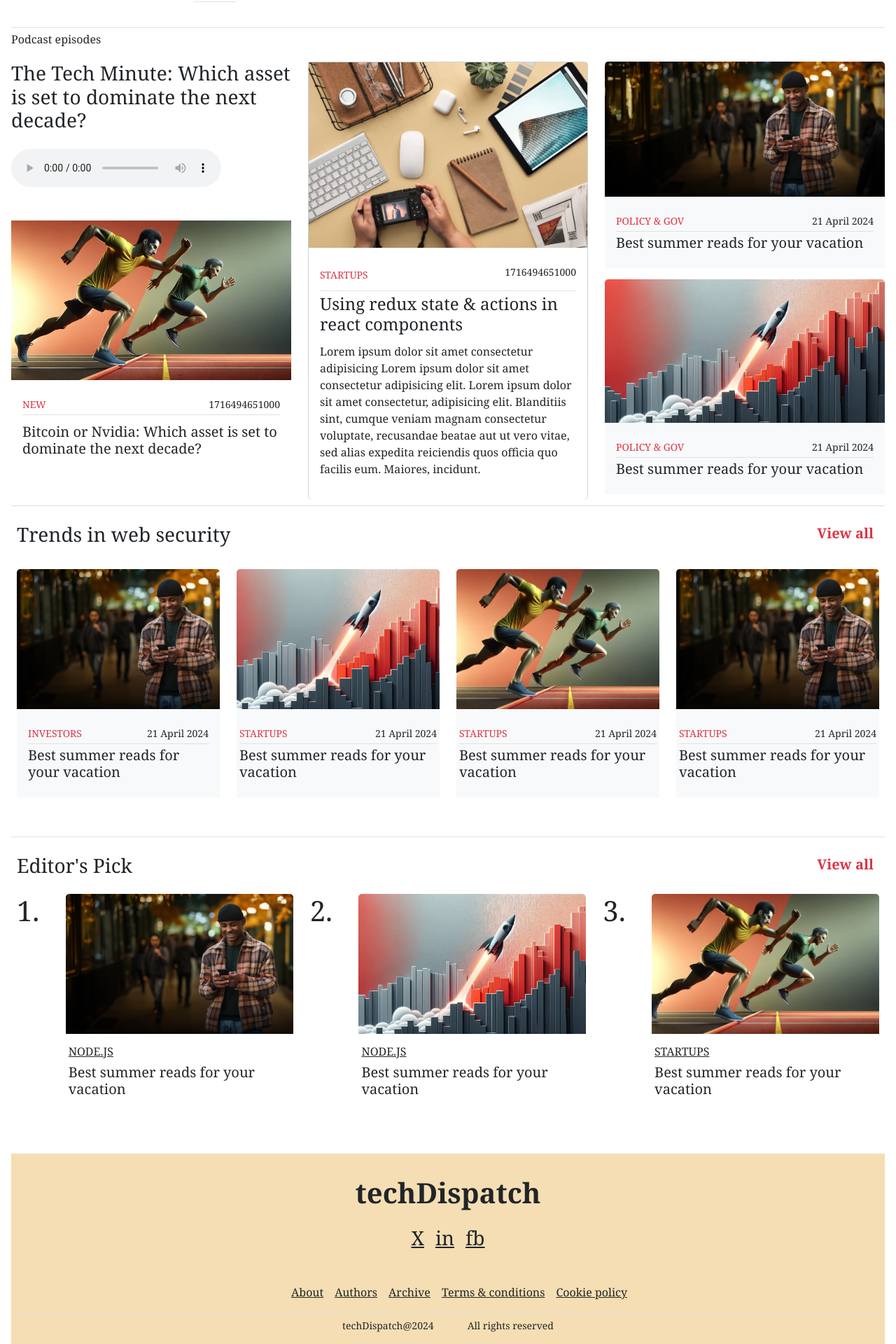
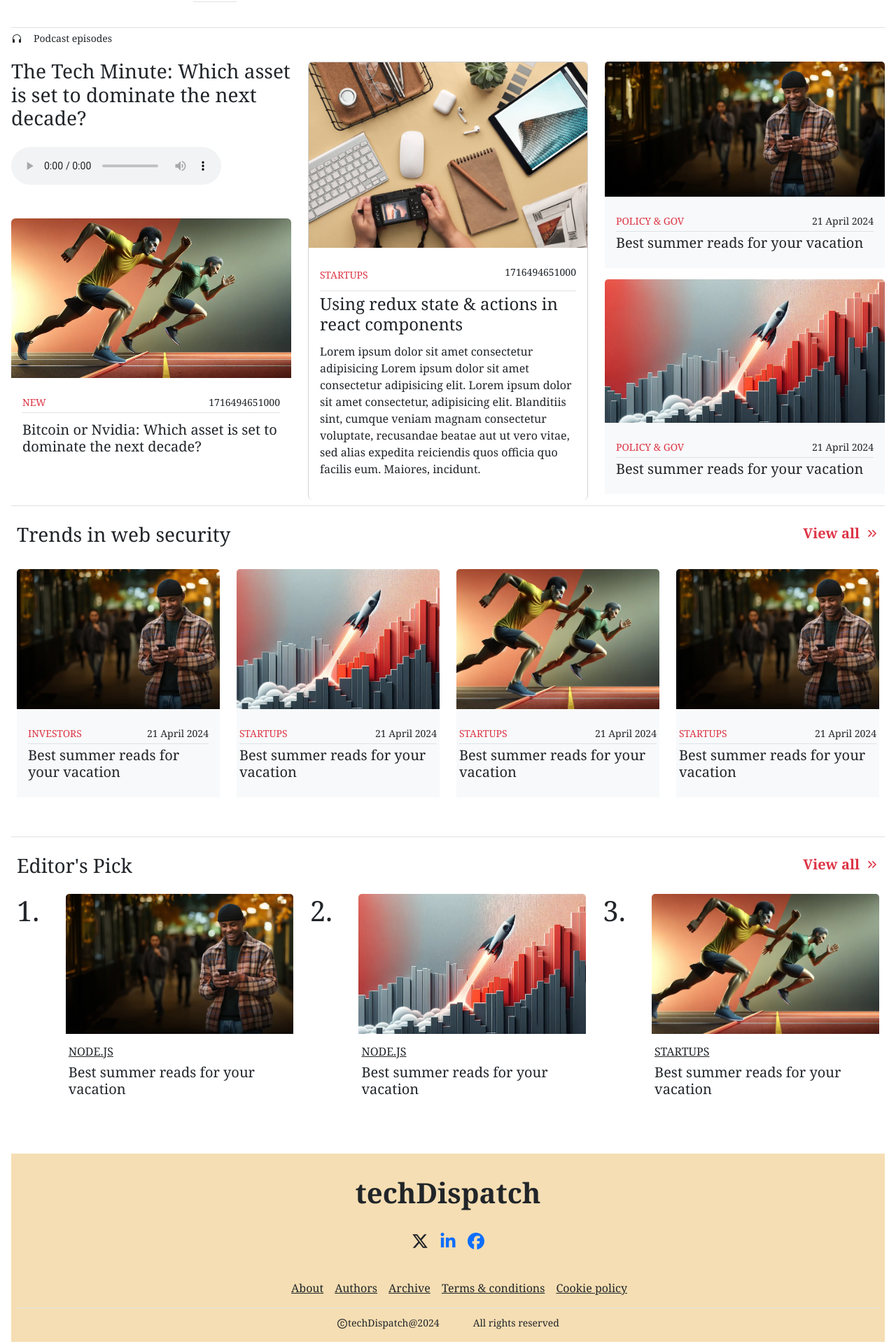
Before and after one commit to atuyabirisi/techDispatch, a React (Vite) app: page / in a window 1280 px wide. Shown: the part 219-2139 px from the top of the page at 70% size. Built offline with nearby package versions, Linux system fonts and the light colour scheme.

Commit message:
add homepage icons

```diff
--- a/package.json
+++ b/package.json
@@ -15,6 +15,7 @@
     "react": "^18.2.0",
     "react-bootstrap": "^2.10.2",
     "react-dom": "^18.2.0",
+    "react-icons": "^5.2.1",
     "react-redux": "^9.1.2",
     "react-router-dom": "^6.23.1"
   },
--- a/src/components/editorspick/EditorsPick.tsx
+++ b/src/components/editorspick/EditorsPick.tsx
@@ -1,3 +1,5 @@
+import { FiChevronsRight } from "react-icons/fi";
+
 export default function EditorPick() {
   return (
     <div className="p-2 my-3">
@@ -8,7 +10,9 @@ export default function EditorPick() {
             <div className="d-flex align-items-center fs-5">
               <strong>View all</strong>
             </div>
-            <div className="d-flex align-items-center fs-5"></div>
+            <div className="d-flex align-items-center fs-5">
+              <FiChevronsRight />
+            </div>
           </div>
         </a>
       </div>
--- /dev/null
+++ b/src/components/footer/BottomFooter.tsx
@@ -0,0 +1,15 @@
+import { AiOutlineCopyrightCircle } from "react-icons/ai";
+
+export default function BottomFooter() {
+  return (
+    <div className=" p-2 border-top">
+      <div className="d-flex justify-content-center align-items-center gap-5">
+        <div>
+          <AiOutlineCopyrightCircle />
+          <small>techDispatch@2024</small>
+        </div>
+        <small>All rights reserved</small>
+      </div>
+    </div>
+  );
+}
--- a/src/components/footer/FooterBanner.tsx
+++ /dev/null
@@ -1,10 +0,0 @@
-export default function FooterBanner() {
-  return (
-    <div className=" p-2 border-top">
-      <div className="d-flex gap-5 justify-content-center align-items-center">
-        <small>techDispatch@2024</small>
-        <small>All rights reserved</small>
-      </div>
-    </div>
-  );
-}
--- a/src/components/footer/FooterLayout.tsx
+++ b/src/components/footer/FooterLayout.tsx
@@ -1,4 +1,4 @@
-import FooterBanner from "./FooterBanner";
+import BottomFooter from "./BottomFooter";
 import FooterLogo from "./FooterLogo";
 import FooterMenu from "./FooterMenu";
 import SocialMedia from "./SocialMedia";
@@ -9,7 +9,7 @@ export default function FooterLayout() {
       <FooterLogo />
       <SocialMedia />
       <FooterMenu />
-      <FooterBanner />
+      <BottomFooter />
     </div>
   );
 }
--- a/src/components/footer/SocialMedia.tsx
+++ b/src/components/footer/SocialMedia.tsx
@@ -1,14 +1,17 @@
+import { FaXTwitter, FaLinkedinIn } from "react-icons/fa6";
+import { SiFacebook } from "react-icons/si";
+
 export default function SocialMedia() {
   return (
     <div className="p-3 fs-4 mb-3 d-flex gap-3 justify-content-center">
       <a href="#" className="text-dark">
-        <h3>X</h3>
+        <FaXTwitter />
       </a>
-      <a href="#" className="text-dark">
-        <h3>in</h3>
+      <a href="#" className="link-primary">
+        <FaLinkedinIn />
       </a>
-      <a href="#" className="text-dark">
-        <h3>fb</h3>
+      <a href="#" className="link-primary">
+        <SiFacebook />
       </a>
     </div>
   );
--- a/src/components/herosection/LatestNews.tsx
+++ b/src/components/herosection/LatestNews.tsx
@@ -1,7 +1,7 @@
 export default function LatestNews() {
   return (
     <>
-      <div className="card border-0">
+      <div className="card border-0" style={{ overflow: "hidden" }}>
         <img src="src\assets\news.jpg" alt="bitcoin" />
         <div className="card-body">
           <div className="d-flex justify-content-between my-1 border-bottom py-1">
--- a/src/components/herosection/Podcast.tsx
+++ b/src/components/herosection/Podcast.tsx
@@ -1,8 +1,11 @@
+import { BsHeadphones } from "react-icons/bs";
+
 export default function Podcast() {
   return (
     <>
-      <div className="d-flex align-items-center mb-3 gap-3 py-1">
-        <div className="d-flex align-items-center">Podcast episodes</div>
+      <div className="mb-3 py-1 d-flex gap-3 align-items-center">
+        <BsHeadphones />
+        <small>Podcast episodes</small>
       </div>
       <div>
         <h3>
--- a/src/components/herosection/StartupsSection.tsx
+++ b/src/components/herosection/StartupsSection.tsx
@@ -1,7 +1,7 @@
 export default function StartupsSection() {
   return (
     <>
-      <div className="card mt-5 border-bottom-0">
+      <div className="card mt-5 border-bottom-0" style={{ overflow: "hidden" }}>
         <img src="src\assets\blog.jpg" alt="techDispatch_headquaters" />
         <div className="card-body">
           <div className="py-2 d-flex justify-content-between border-bottom">
--- a/src/components/websecurity/WebSecurity.tsx
+++ b/src/components/websecurity/WebSecurity.tsx
@@ -1,3 +1,5 @@
+import { FiChevronsRight } from "react-icons/fi";
+
 export default function WebSecurity() {
   return (
     <div className="px-2 py-4 border-top border-bottom">
@@ -8,7 +10,9 @@ export default function WebSecurity() {
             <div className="d-flex align-items-center fs-5">
               <strong>View all</strong>
             </div>
-            <div className="d-flex align-items-center fs-5"></div>
+            <div className="d-flex align-items-center fs-5">
+              <FiChevronsRight />
+            </div>
           </div>
         </a>
       </div>
```
Also changed, not shown: 1 other file (tests, documents, lock files or other folders).
